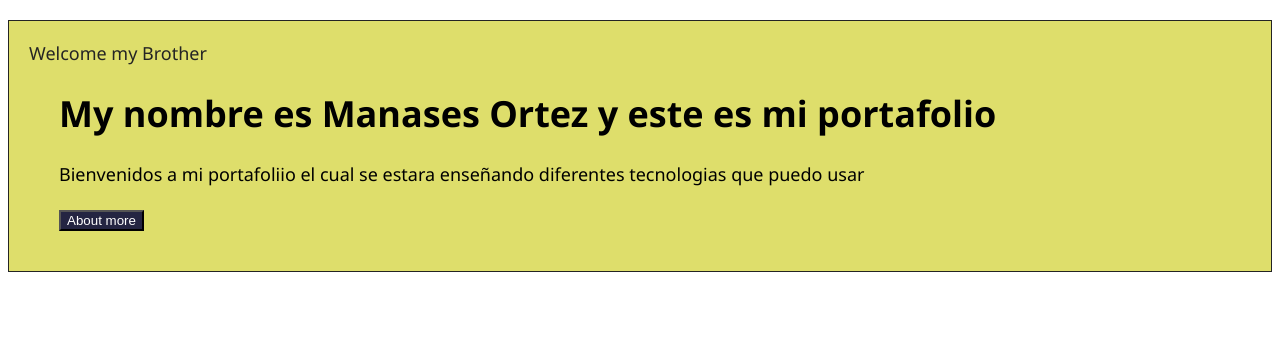
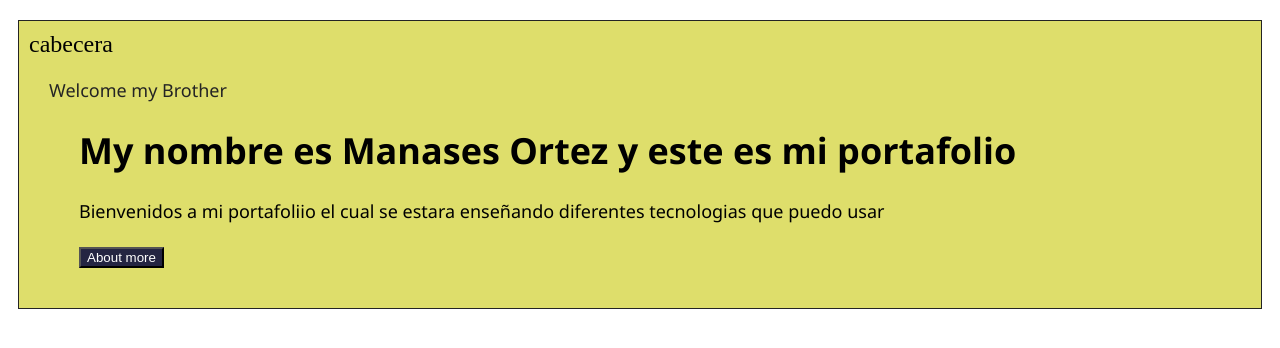
Before and after one commit to manasesortez/Platzi_Prework, a plain HTML site: page index.html in a window 1280 px wide. Drawn offline with Linux system fonts and the light colour scheme.

Commit message:
Creacion de la cabecera .html5

```diff
--- a/css/style.css
+++ b/css/style.css
@@ -37,3 +37,13 @@ p {
     margin-bottom: 20px;
     border: 1px solid #242424;
 }
+
+#cabecera {
+    margin-top: 20px;
+    margin-left: 10px;
+    margin-right: 10px;
+    color: #000000;
+    padding-left: 10px;
+    padding-top: 10px;
+    font-size: x-large;
+}
--- a/index.html
+++ b/index.html
@@ -9,7 +9,8 @@
 </head>
 
 <body>
-    <div class="container">
+    <div class="container" id="cabecera">
+        cabecera
         <div class="post"> Welcome my Brother
             <div>
                 <h1 class="style">My nombre es Manases Ortez y este es mi portafolio</h1>
```
